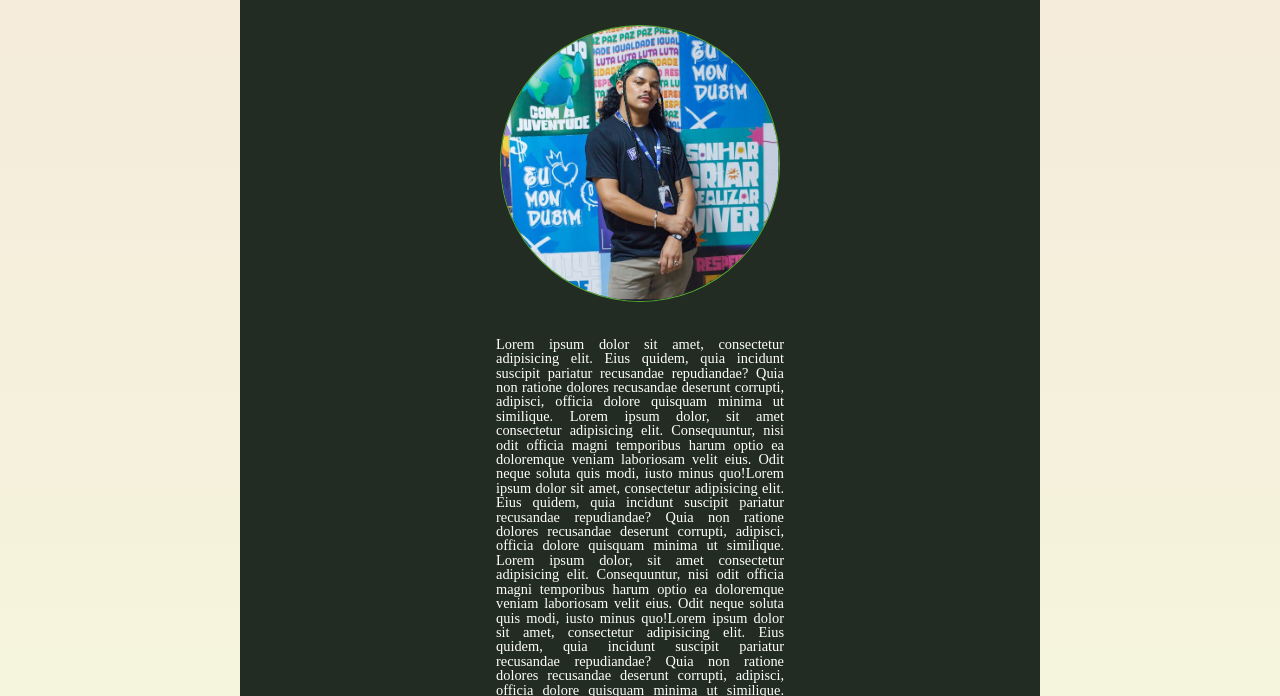
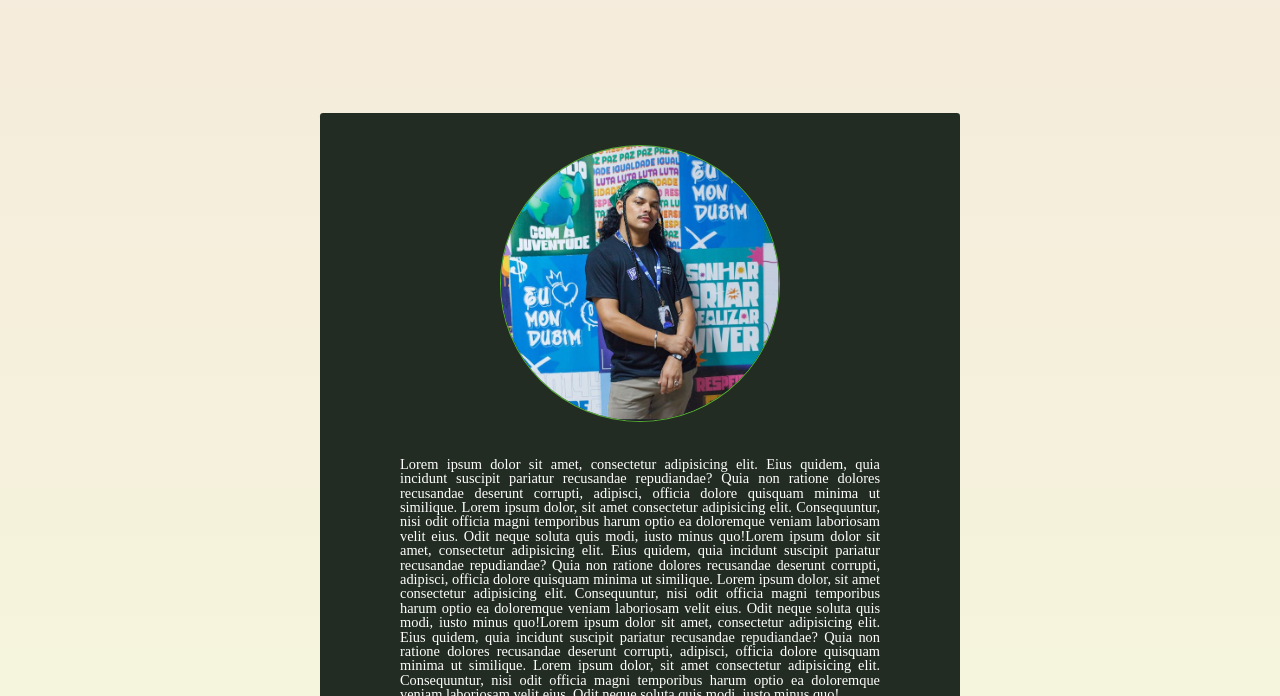
Before and after one commit to FThiagoSM/Marnylton, a plain HTML site: page index.html in a window 1280 px wide. Shown: the part 55-751 px from the top of the page. Drawn offline with nearby package versions, Linux system fonts and the light colour scheme; a web font is replaced by a local one.

Commit message:
style.css

```diff
--- a/style.css
+++ b/style.css
@@ -314,13 +314,14 @@ footer {
         display: none;
     }
     #sobre{
-        height: 58rem;
+        height: 50rem;
+        width: 40rem;
+        margin-top:7.5rem;
         font-size: 0.9rem;
-        padding-bottom: 2rem;
         padding-top:  2rem;
     }
     #sobre_texto{
-        padding: 0rem 13rem 0rem 13rem;
+        padding: 0rem 2rem 0rem 2rem;
     }
 
     #perfil{
@@ -342,4 +343,7 @@ footer {
     #livro_texto-RPNSAS{
         padding: 0rem 2rem 0rem 2rem;
     }
+    footer{
+        width: 45rem;
+    }
 }
```
